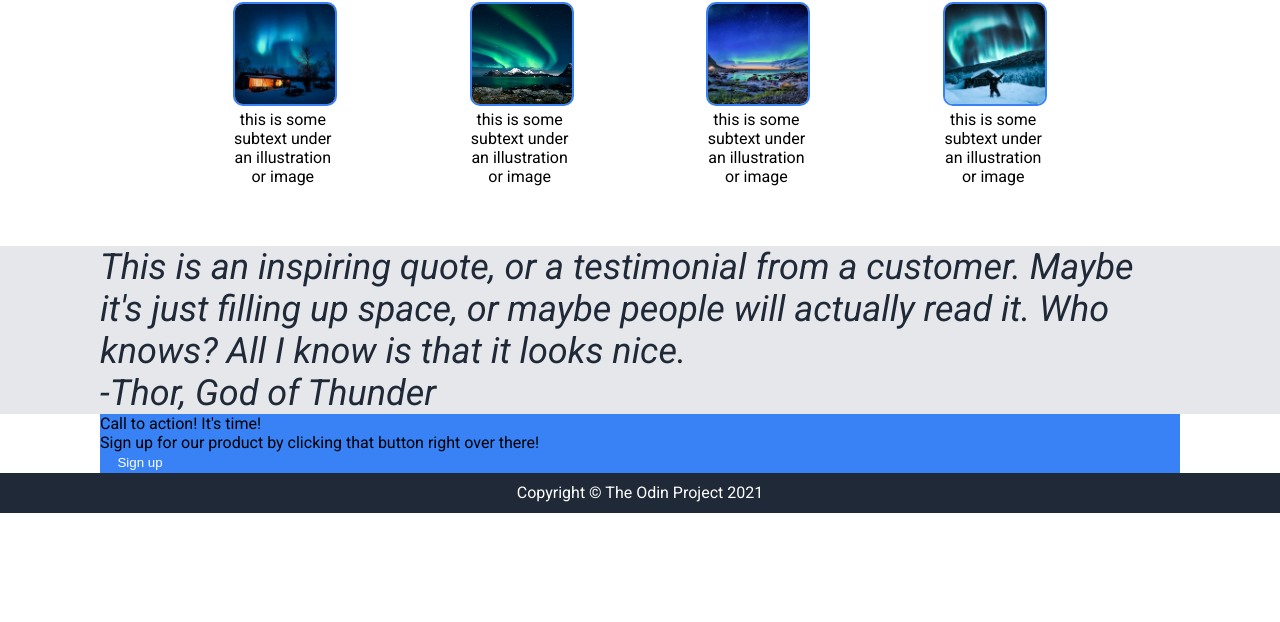
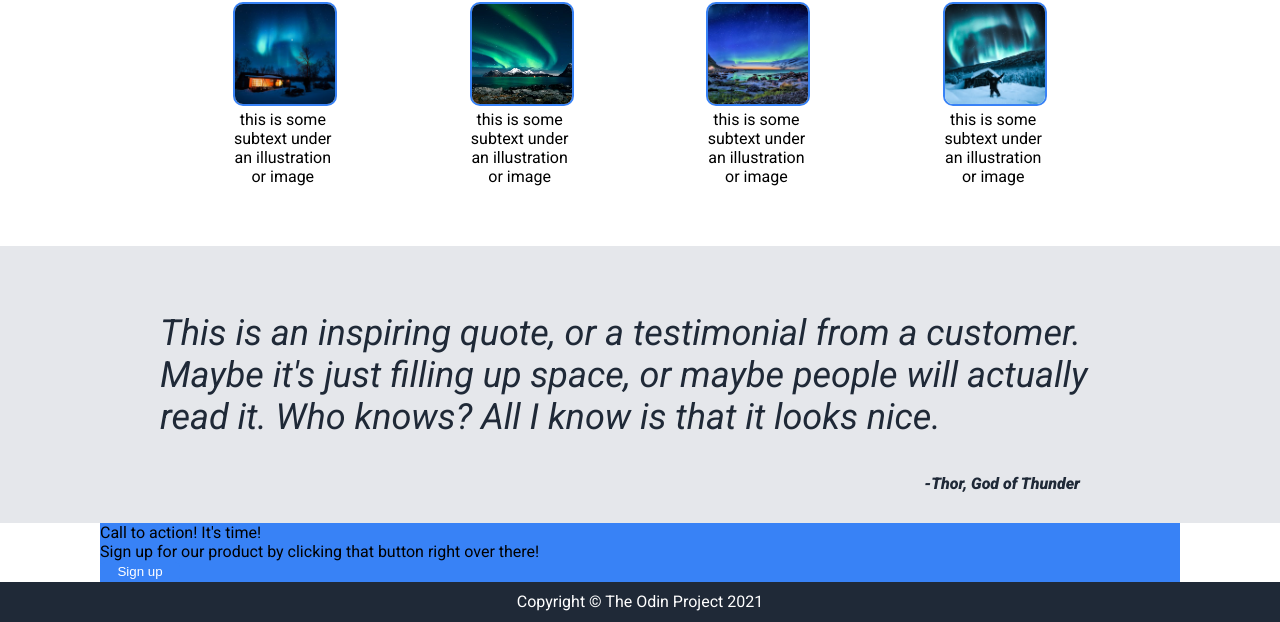
Before and after one commit to Gordain/landing-page, a plain HTML site: page index.html in a window 1280 px wide. Shown: the part 379-1001 px from the top of the page. Before the commit the page ends 892 px from the top, so only its background shows below. Drawn offline with Linux system fonts and the light colour scheme.

Commit message:
Change html in quote section for blockquote and cite, add styling to them

```diff
--- a/index.html
+++ b/index.html
@@ -50,8 +50,8 @@
         </div>
 
         <div class="quote-container">
-            <div>This is an inspiring quote, or a testimonial from a customer. Maybe it's just filling up space, or maybe people will actually read it. Who knows? All I know is that it looks nice.</div>
-            <div>-Thor, God of Thunder</div>
+            <blockquote>This is an inspiring quote, or a testimonial from a customer. Maybe it's just filling up space, or maybe people will actually read it. Who knows? All I know is that it looks nice.</blockquote>
+            <cite>-Thor, God of Thunder</cite>
         </div>
 
         <div class="call-to-action">
--- a/style.css
+++ b/style.css
@@ -53,10 +53,22 @@ button {
 
 .quote-container {
     background-color: #e5e7eb;
+    padding: 30px 100px;
+}
+
+blockquote {
     font-size: 36px;
     font-style: italic;
     color: #1F2937;
-    padding: 0 100px;
+    padding: 0 20px;
+}
+
+cite {
+    display: flex;
+    font-weight: 900;
+    color: #1F2937;
+    justify-content: flex-end;
+    margin-right: 100px;
 }
 
 .call-to-action {
```
